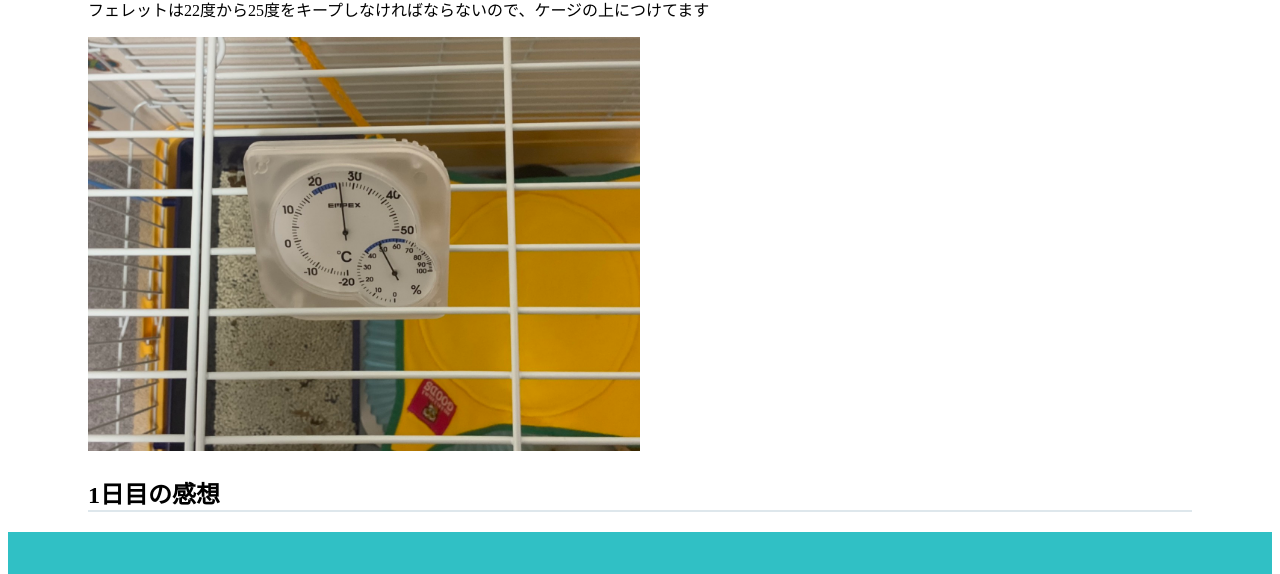
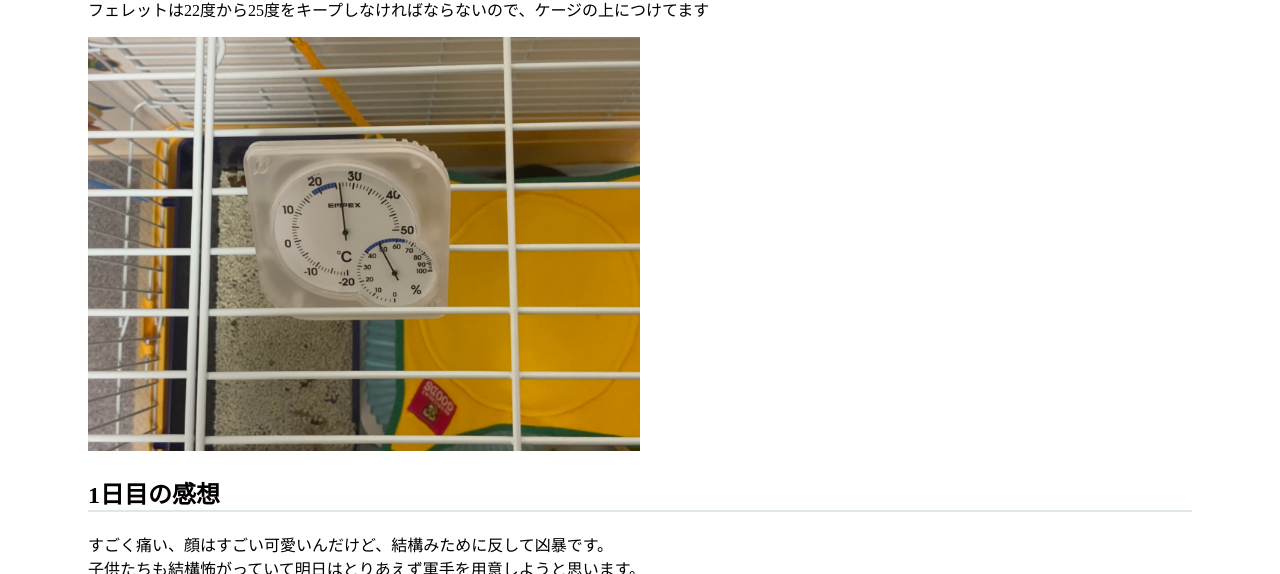
Before and after one commit to sentail-yasu/nginx-diary, a plain HTML site: page nginx/public/Growthdiary_1day.html in a window 1280 px wide. Shown: the part 4414-4988 px from the top of the page. Drawn offline with Linux system fonts and the light colour scheme.

Commit message:
1日目感想追加

```diff
--- a/nginx/public/Growthdiary_1day.html
+++ b/nginx/public/Growthdiary_1day.html
@@ -63,6 +63,10 @@
         <img src="contents/S__3555345.jpg" width="50%" height="50%">
 
         <h2 class="section-title">1日目の感想</h2>
+        <p>
+          すごく痛い、顔はすごい可愛いんだけど、結構みために反して凶暴です。<br>
+          子供たちも結構怖がっていて明日はとりあえず軍手を用意しようと思います。
+        </p>
 
         <p></p>
 
```
